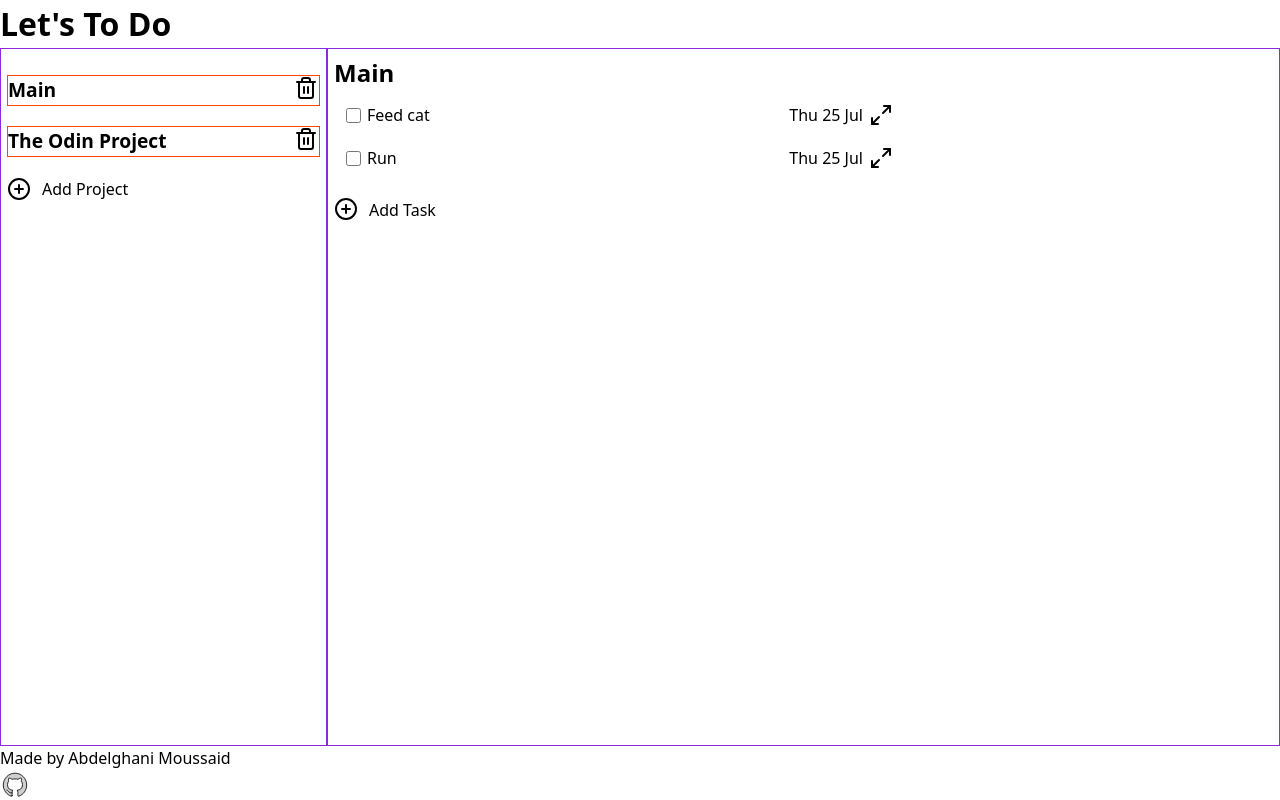
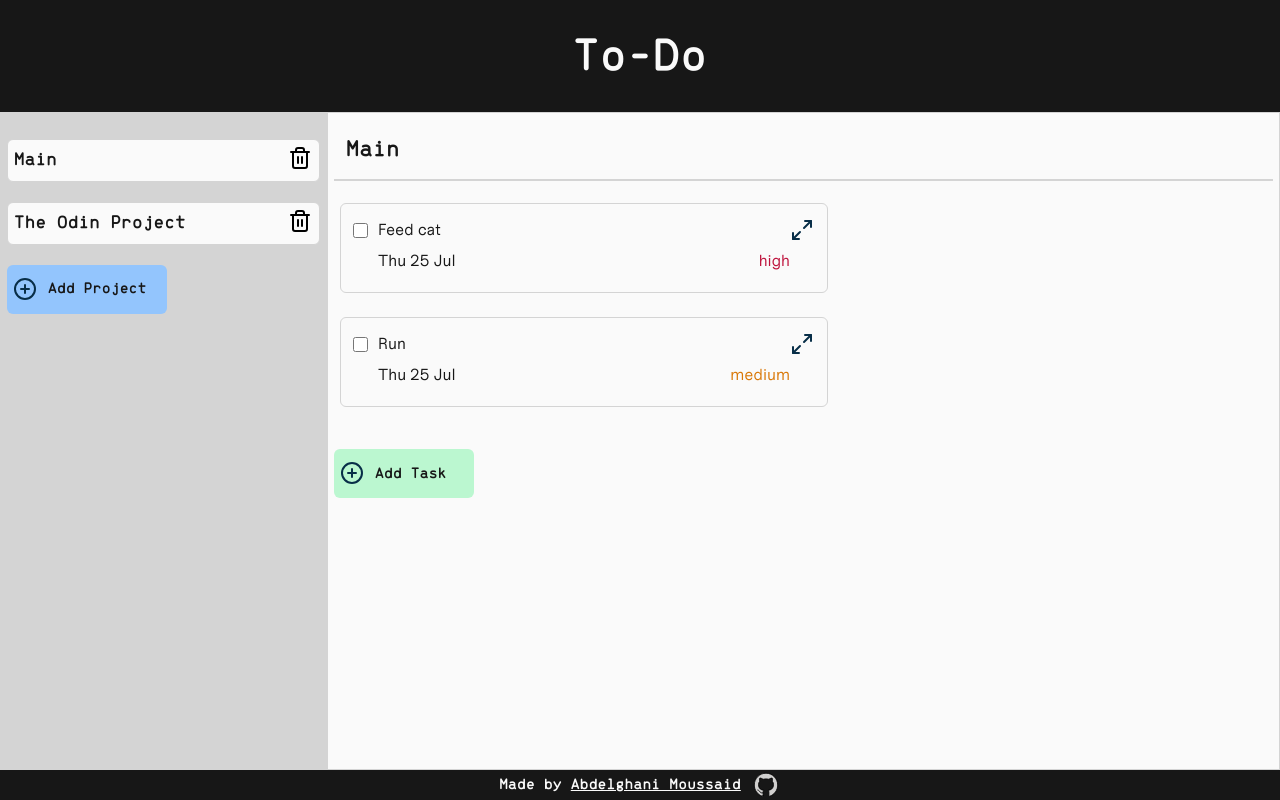
Before and after one commit to abdelghani-moussaid/todo-list, a website built with webpack: page src/index.html in a window 1280 px wide. Built offline with nearby package versions, Linux system fonts and the light colour scheme.

Commit message:
add fonts and style elements

```diff
--- a/src/index.html
+++ b/src/index.html
@@ -66,7 +66,7 @@
         </div>
         <footer>
             <div>
-                Made by Abdelghani Moussaid
+                Made by <a href="https://github.com/abdelghani-moussaid">Abdelghani Moussaid</a>
             </div>
             <div>
                 <a href="https://github.com/abdelghani-moussaid"><img src=<%=require("./icons/github.svg")%> alt="github profile" height="30px" width="30px"></a>
--- a/src/modules/display.js
+++ b/src/modules/display.js
@@ -14,7 +14,7 @@ export default function display(index) {
     const projectHeader = document.createElement("div");
     projectHeader.classList.add("project-header");
     const projectHeaderTitle = document.createElement("h1");
-    projectHeaderTitle.textContent = "Let's To Do";
+    projectHeaderTitle.textContent = "To-Do";
 
     projectHeader.appendChild(projectHeaderTitle);
     // projectHeader.appendChild(addTaskBtn);
@@ -41,20 +41,23 @@ export default function display(index) {
             e.stopImmediatePropagation();
             if(confirm("Want to delete?\n All project tasks will lost!")){
                 project.empty();
-                projectList.deleteProject(projectItem);
+                projectList.deleteProject(projectIndex);
                 display(0);
             }
             return;
         })
     });
+    const wrapper = document.createElement("div");
+    wrapper.id = "project-wrapper";
     const btnItem = document.createElement("div");
     btnItem.id = "add-project-item";
     const addProjectBtn = document.createElement("button");
     addProjectBtn.id = "project-add";
     const addProjectSpan = document.createElement("span");
     addProjectSpan.textContent = "Add Project";
-    btnItem.appendChild(addProjectBtn);
-    btnItem.appendChild(addProjectSpan);
+    wrapper.appendChild(addProjectBtn);
+    wrapper.appendChild(addProjectSpan);
+    btnItem.appendChild(wrapper);
     projectsDiv.appendChild(btnItem);
     const taskDiv = document.createElement("div");
     taskDiv.id = "task-list";
@@ -89,16 +92,33 @@ function displayTask(project, index){
             markAsComplete.setAttribute("type", "checkbox");
             const taskTitle = document.createElement("span");
             taskTitle.textContent = task.title;
-            const dueDate = document.createElement("span");
+            const dueDate = document.createElement("div");
             dueDate.textContent = format(task.dueDate, "E d MMM");
             const taskExpandBtn = document.createElement("button");
             taskExpandBtn.classList.add("task-expand");
             taskExpandBtn.classList.add(taskIndex);
+            const taskPriority = document.createElement("div");
+            taskPriority.textContent = task.priority;
             // taskExpandBtn.textContent = "Expand Task";
-            taskItemDiv.appendChild(markAsComplete);
-            taskItemDiv.appendChild(taskTitle);
-            taskItemDiv.appendChild(dueDate);
-            taskItemDiv.appendChild(taskExpandBtn);
+            const firstGroup = document.createElement("div");
+            firstGroup.id = "task-first-group";
+            const secondGroup = document.createElement("div");
+            secondGroup.id = "task-second-group";
+            if(task.priority === "high"){
+                taskPriority.style.color = "#be123c";
+            } else if(task.priority === "medium"){
+                taskPriority.style.color = "#d97706";
+            } else {
+                taskPriority.style.color = "#0e7490";
+            }
+
+            firstGroup.appendChild(markAsComplete);
+            firstGroup.appendChild(taskTitle);
+            firstGroup.appendChild(taskExpandBtn);
+            secondGroup.appendChild(dueDate);
+            secondGroup.appendChild(taskPriority);
+            taskItemDiv.appendChild(firstGroup);
+            taskItemDiv.appendChild(secondGroup);
             taskListDiv.appendChild(taskItemDiv);
             markAsComplete.addEventListener("click", (e) => {
                 e.stopImmediatePropagation();
@@ -133,24 +153,29 @@ function displayTask(project, index){
 
 function addProject() {
     const projectListDiv = document.querySelector("#project-list");
-    const addProjectBtn = document.querySelector("#project-add");
+    const addProjectBtn = document.querySelector("#project-wrapper");
 
-    addProjectBtn.addEventListener("click", (e) => {
+    addProjectBtn.addEventListener("click", () => {
         addProjectBtn.style.display = "none";
         const btnItem = document.querySelector("#add-project-item");
         const form = document.createElement("div");
+        form.id = "add-project-form"
         const projectTitle = document.createElement("input");
         projectTitle.id= "project-title";
-        projectTitle.setAttribute("placeholder", "What project are you working on? ");
+        projectTitle.setAttribute("placeholder", "Project title ");
         projectTitle.required = true;
         const submit = document.createElement("input");
         submit.setAttribute("type", "submit");
+        submit.value = "submit";
+        submit.style.backgroundColor = "#bbf7d0";
         const cancel = document.createElement("input");
         cancel.setAttribute("type", "reset");
         cancel.value = "cancel";
+        cancel.style.backgroundColor = "#be123c";
+        cancel.style.color = "white";
         form.appendChild(projectTitle);
+        form.appendChild(cancel);
         form.appendChild(submit);
-        form.appendChild(cancel);
         btnItem.appendChild(form);
         projectListDiv.appendChild(btnItem);
         submit.addEventListener("click", (e) => {
@@ -159,8 +184,14 @@ function addProject() {
             projectList.addProject(project);
             display(projectList.getProjectList().length - 1);
         });
+        // window.onclick = function(event) {
+        //     if (event.target == form)  {
+        //         addProjectBtn.style.display = "flex";
+        //         form.remove();
+        //     }
+        // }
         cancel.addEventListener("click", () => {
-                addProjectBtn.style.display = "inline-block";
+                addProjectBtn.style.display = "flex";
                 form.remove();
         });
     })
@@ -170,7 +201,7 @@ function addTask(){
     const taskResetBtn = document.querySelector("#task-reset");
     const modal = document.getElementById("myModal");
     const expandModal = document.getElementById("expand-modal");
-    const addTaskBtn = document.querySelector("#task-add");
+    const addTaskBtn = document.querySelector("#add-task-item");
     window.onclick = function(event) {
         if (event.target == modal)  {
             modal.style.display = "none";
@@ -240,6 +271,7 @@ function expandTask() {
                 const project = projectList.getProjectList()[projectIndex];
                 const todo = project.getTodo()[editBtn.className];
                 todo.title = document.getElementById("task-expand-title").value;
+                document.getElementById("task-expand-title").select();
                 todo.priority = document.getElementById("task-expand-priority").value;
                 todo.description = document.getElementById("task-expand-description").value;
                 todo.dueDate = document.getElementById("task-expand-due-date").value;
--- a/src/style.css
+++ b/src/style.css
@@ -1,3 +1,28 @@
+/*! Generated by Font Squirrel (https://www.fontsquirrel.com) on July 25, 2024 */
+
+
+
+@font-face {
+    font-family: 'brass_monobold';
+    src: url('./fonts/brassmono-bold-webfont.woff2') format('woff2'),
+         url('./fonts/brassmono-bold-webfont.woff') format('woff');
+    font-weight: normal;
+    font-style: normal;
+
+}
+
+
+
+
+@font-face {
+    font-family: 'uncut_sansregular';
+    src: url('./fonts/uncut-sans-regular-webfont.woff2') format('woff2'),
+         url('./fonts/uncut-sans-regular-webfont.woff') format('woff');
+    font-weight: normal;
+    font-style: normal;
+
+}
+
 /*
   Josh's Custom CSS Reset
   https://www.joshwcomeau.com/css/custom-css-reset/
@@ -62,11 +87,13 @@ button {
 
 #content {
   flex: 1;
-    display: flex;
+  display: flex;
+  font-family: 'uncut_sansregular';
+  color: var(--dark-gray);
     /* grid-template-columns: 1fr 4fr; */
 }
 .project-item{
-    border: 1px solid orangered;
+    /* border: 1px solid orangered; */
     cursor: pointer;
     margin: 20px 0;
     /* height: 100px; */
@@ -76,11 +103,11 @@ button {
     cursor: auto;
 }
 #project-list {
-    border: 1px solid blueviolet;
+    border: 1px solid var(--light-gray);
     /* min-height: 50vh; */
 }
 #task-list {
-    border: 1px solid blueviolet;
+    border: 1px solid var(--light-gray);
     /* min-height: 50vh; */
 }
 
@@ -127,10 +154,9 @@ input {
 
   /* Modal Content */
   .modal-content, .modal-expand-content {
-    /* background-color: #fefefe; */
+    background-color: #d4d4d4;
     margin: auto;
     /* padding: 20px; */
-    /* border: 1px solid #888; */
     width: 350px;
   }
 
@@ -222,12 +248,16 @@ input {
 
   .task-item {
     display: flex;
-    padding: 6px;
-    margin: 6px;
-    gap: 6px;
-    justify-content: flex-start;
-    max-width: 35em;
-    min-width: fit-content;
+    flex-direction: column;
+    padding: 12px;
+    margin: 12px 6px;
+    justify-content: center;
+    /* max-width: 35em; */
+    /* min-width: 100px; */
+    height: 90px;
+    border: 1px solid var(--light-gray);
+    border-radius: 6px;
+
   }
 
   span:nth-child(2) {
@@ -243,6 +273,10 @@ input {
     border: none;
     cursor: pointer;
     flex-shrink: 0;
+    /* filter: invert(92%) sepia(2%) saturate(1808%) hue-rotate(312deg) brightness(111%) contrast(99%); */
+  }
+  #project-delete:hover {
+    filter: invert(45%) sepia(58%) saturate(5252%) hue-rotate(340deg) brightness(108%) contrast(87%);
   }
   .project-item {
     display: flex;
@@ -255,19 +289,20 @@ input {
   #project-add, #task-add  {
     background: url(./icons/plus-circle.svg);
     background-repeat: no-repeat;
+    filter: invert(14%) sepia(32%) saturate(2044%) hue-rotate(171deg) brightness(93%) contrast(97%);
   }
   .task-expand {
     background: url(./icons/maximize.svg);
     background-repeat: no-repeat;
+    filter: invert(14%) sepia(32%) saturate(2044%) hue-rotate(171deg) brightness(93%) contrast(97%);
   }
-  #add-project-item, #add-task-item {
+  #project-wrapper, #add-task-item {
     display: flex;
     align-items: center;
-    /* cursor: pointer; */
+    cursor: pointer;
     margin: 20px 0;
     gap: 10px;
     flex-wrap: wrap;
-
   }
   #project-list {
     flex: 1;
@@ -282,6 +317,9 @@ input {
     min-height: 100vh;
     display: flex;
     flex-direction: column;
+    --dark-gray: #171717;
+    --white: #fafafa;
+    --light-gray: #d4d4d4;
   }
 
   #container {
@@ -289,3 +327,101 @@ input {
     display: flex;
     flex-direction: column;
   }
+
+  h1 {
+    font-family: 'brass_monobold';
+    font-size: 3rem;
+    text-align: center;
+  }
+  .project-header {
+    background-color: var(--dark-gray);
+    color: var(--white);
+    padding: 20px 0;
+  }
+  #project-list {
+    background-color: var(--light-gray);
+  }
+  #task-list {
+    background-color: var(--white);
+  }
+  footer {
+    background-color: var(--dark-gray);
+    color: var(--white);
+    font-family: 'brass_monobold';
+    display: flex;
+    justify-content: center;
+    align-items: center;
+    gap: 10px;
+  }
+
+  .project-item {
+    border: 1px solid var(--light-gray);
+    border-radius: 6px;
+    padding: 6px;
+    background-color: var(--white);
+    color: var(--dark-gray);
+  }
+
+  #project-wrapper {
+    background-color: #93c5fd;
+    padding: 12px 6px;
+    max-width: 160px;
+    border-radius: 6px;
+  }
+
+  #task-list .project-name {
+    padding: 12px;
+    border-bottom: 2px solid var(--light-gray);
+  }
+
+  #add-task-item {
+    background-color: #bbf7d0;
+    padding: 12px 6px;
+    max-width: 140px;
+    border-radius: 6px;
+  }
+
+  ul {
+    padding: 10px 0;
+  }
+
+  #task-first-group {
+    display: flex;
+    gap: 10px;
+  }
+  #task-second-group {
+    display: flex;
+    padding: 6px 25px;
+    justify-content: space-between;
+  }
+  #task-second-group span{
+    width: fit-content;
+  }
+
+  h2, #add-task-item, #add-project-item {
+    font-family: 'brass_monobold';
+  }
+
+  a {
+    text-decoration: underline;
+    color: var(--white);
+  }
+  #add-project-form {
+    display: grid;
+    grid-template-columns: 1fr 1fr;
+    grid-template-rows: 1fr 1fr;
+    gap: 8px;
+  }
+  input#project-title {
+    grid-column: span 2;
+  }
+  #add-project-form input {
+    width: 100%;
+    padding: 6px;
+    cursor: pointer;
+  }
+
+  .task-list {
+    display: grid;
+    grid-template-columns: repeat(auto-fill, minmax(200px, 500px));
+  }
--- a/webpack.config.js
+++ b/webpack.config.js
@@ -19,6 +19,10 @@ module.exports = {
         test: /\.(png|svg|jpg|jpeg|gif)$/i,
         type: 'asset/resource',
       },
+      {
+        test: /\.(woff|woff2|eot|ttf|otf)$/i,
+        type: 'asset/resource',
+      },
     ],
   },
 
```
Also changed, not shown: src/fonts/brassmono-bold-webfont.woff (added), src/fonts/brassmono-bold-webfont.woff2 (added), src/fonts/uncut-sans-regular-webfont.woff (added), src/fonts/uncut-sans-regular-webfont.woff2 (added), src/modules/events.js (added).
